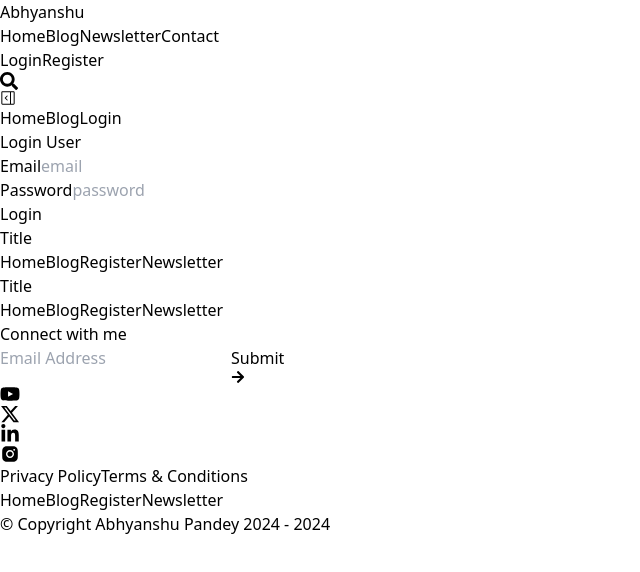
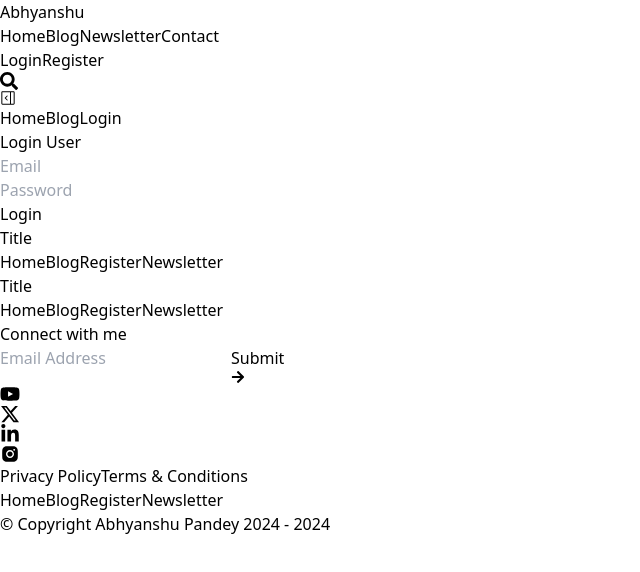
Before and after one commit to AbhyanshuPandeyji/Blog-App-Frontend, a React (Vite) app: page /Login in a window 1280 px wide. Shown: the top 572 px of the page, without its empty margins (0-640 px from the left). Built offline with nearby package versions, Linux system fonts and the light colour scheme.

Commit message:
created the first draft of login page

```diff
--- a/src/App.css
+++ b/src/App.css
@@ -1,5 +1,14 @@
-*{
+::-webkit-scrollbar {
+  display: none;
+}
+
+* {
   margin: 0;
   padding: 0;
   block-size: border-box;
 }
+
+.section-padding {
+  width: 90%;
+  padding: 40px;
+}
--- /dev/null
+++ b/src/app.min.css
@@ -0,0 +1 @@
+::-webkit-scrollbar{display:none}*{margin:0;padding:0;block-size:border-box}.section-padding{width:90%;padding:40px}
--- a/src/app.scss
+++ b/src/app.scss
@@ -2,17 +2,22 @@
   display: none;
 }
 
-
-.about-image{
-  // clip-path: polygon(25% 0%, 100% 0%, 75% 100%, 0% 100%);
-  clip-path: polygon(54% 0, 95% 13%, 97% 60%, 88% 100%, 27% 92%, 5% 54%, 16% 16%);
-
+*{
+  margin: 0;
+  padding: 0;
+  block-size: border-box;
 }
 
-.about-image-background{
-  clip-path: polygon(50% 0%, 76% 15%, 100% 35%, 100% 70%, 98% 100%, 40% 100%, 16% 92%, 0% 70%, 0% 35%, 10% 0);
-  background-color: cyan;
-}
+// .about-image{
+//   // clip-path: polygon(25% 0%, 100% 0%, 75% 100%, 0% 100%);
+//   clip-path: polygon(54% 0, 95% 13%, 97% 60%, 88% 100%, 27% 92%, 5% 54%, 16% 16%);
+
+// }
+
+// .about-image-background{
+//   clip-path: polygon(50% 0%, 76% 15%, 100% 35%, 100% 70%, 98% 100%, 40% 100%, 16% 92%, 0% 70%, 0% 35%, 10% 0);
+//   background-color: cyan;
+// }
 
 .section-padding{
   width: 90%;
--- a/src/components/Homepage/HeroSection.jsx
+++ b/src/components/Homepage/HeroSection.jsx
@@ -5,7 +5,9 @@ import heroImage3 from '../../assets/images/hero/porche.jpg'
 import { FaArrowRight } from "react-icons/fa";
 
 
-
+// for hero section images create an box then translate it to the middle size of box then translate from top to middle
+// it will work as on top of content as compared to with it or after it or can simply put single colour and the images
+// the division of line or either content at some point or another will get distrubed
 const HeroSection = () => {
     return (
         <div className="h-[100vh] min-h-fit flex flex-col bg-blue-100" >
--- a/src/components/Homepage/Newsletter.jsx
+++ b/src/components/Homepage/Newsletter.jsx
@@ -34,7 +34,7 @@ const Newsletter = () => {
                     type="email"
                     placeholder="Email Address..."
                     className="w-full p-4 text-lg border-yellow-400 "
-                x   />
+                    />
                 <button
                     className='flex p-3 justify-center items-center gap-x-2 bg-yellow-400 w-full'
                     type='button'
--- a/src/pages/Blogs/Blogs.jsx
+++ b/src/pages/Blogs/Blogs.jsx
@@ -10,14 +10,14 @@ const Blogs = () => {
       {/* {blogsData?.map((data, index) => (
         <BlogCard key={index} img={data.img} title={data.title} desc={data.desc} />
       ))} */}
-      <div className='flex lg:flex-row flex-col gap-4 px-2' >
+      <div className='flex lg:flex-row flex-col gap-4 px-2 my-20' >
         {/* Tooltip  */}
         {/* <div className='h-fit w-3/12 sticky left-0 top-[120px] rounded-lg bg-blue-400' >
           <TooltipBox />
         </div> */}
         {/* Blogs Content */}
 
-        <div className='min-h-[100vh] w-6/12 flex flex-col  gap-y-4' >
+        <div className='min-h-[100vh] w-8/12 flex flex-col  gap-y-4' >
           {
             blogsData?.map((item, index) => {
               return (
@@ -35,7 +35,7 @@ const Blogs = () => {
           }
         </div>
 
-        <div className='h-[86vh] bg-gray-400 sticky right-0 top-[120px] rounded-lg w-3/12'>
+        <div className='h-[86vh] bg-gray-400 sticky right-0 top-[120px] rounded-lg w-4/12'>
           Some text
         </div>
       </div>
--- a/src/pages/Login/Login.jsx
+++ b/src/pages/Login/Login.jsx
@@ -97,31 +97,36 @@ const Login = () => {
 
     return (
         <>
-            <div className="flex flex-col w-full h-fit">
-                <h1 className="text-2xl font-semibold bg-green-600 px-8 py-4" >Login User</h1>
-                <form onSubmit={handleSubmit(userLoginHandler)} className="flex flex-col bg-gray-200 py-4 gap-y-2">
-                    {/* <div className="flex gap-x-4 w-[400px] justify-center items-center">
+            <div className="w-full min-h-[100vh]">
+                <div className="flex justify-center items-center w-full h-[90vh]">
+                    <div className="flex flex-col rounded-lg shadow-lg">
+                        <h1 className="text-2xl font-semibold  rounded-t-lg text-center p-4 py-6 bg-yellow-400" >Login User</h1>
+                        <form onSubmit={handleSubmit(userLoginHandler)} className="flex flex-col w-fit h-[30vh] gap-y-4 justify-center items-center p-4 py-8">
+                            {/* <div className="flex flex-col items-center gap-x-4 w-[400px]">
                                 <label htmlFor="name" className="w-1/3">
                                     Name
                                 </label>
-                        <input type="text" className="bg-gray-600 text-white rounded-md w-2/3 p-2" placeholder="name" {...register("name", { required: true })} />
+                                <input type="text" className="bg-gray-300 text-white rounded-md w-2/3 p-2" placeholder="Name" {...register("name", { required: true })} />
                             </div> */}
-                    <div className="flex gap-x-4 w-[400px] justify-center items-center">
-                        <label htmlFor="email" className="w-1/3">
+                            <div className="flex flex-col gap-x-4 items-center w-[400px]">
+                                {/* <label htmlFor="email" className="w-1/3">
                                     Email
-                        </label>
-                        <input type="text" className="bg-gray-600 text-white rounded-md w-2/3 p-2" placeholder="email" {...register("email", { required: true })} />
+                                </label> */}
+                                <input type="text" className="bg-gray-300 text-white rounded-md w-2/3 p-2" placeholder="Email" {...register("email", { required: true })} />
                             </div>
-                    <div className="flex gap-x-4 w-[400px] justify-center items-center">
-                        <label htmlFor="password" className="w-1/3">
+                            <div className="flex flex-col items-center gap-x-4 w-[400px]">
+                                {/* <label htmlFor="password" className="w-1/3">
                                     Password
-                        </label>
-                        <input type="text" className="bg-gray-600 text-white rounded-md w-2/3 p-2" placeholder="password" {...register("password", { required: true })} />
+                                </label> */}
+                                <input type="text" className="bg-gray-300 text-white rounded-md w-2/3 p-2" placeholder="Password" {...register("password", { required: true })} />
                             </div>
-                    <button disabled={loginLoader} className="bg-green-600 px-4 py-2 flex justify-center items-center w-[200px] rounded-md" type="submit" >
+                            <button disabled={loginLoader} className="bg-yellow-400 text-lg font-semibold px-4 py-2 my-4 flex
+                            justify-center items-center w-[200px] rounded-md" type="submit" >
                                 {loginLoader ? <MoonLoader size={"22px"} /> : "Login"}
                             </button>
                         </form>
+                    </div>
+                </div>
             </div>
 
 
```
Lines whose indentation alone changed are shown as unchanged.
